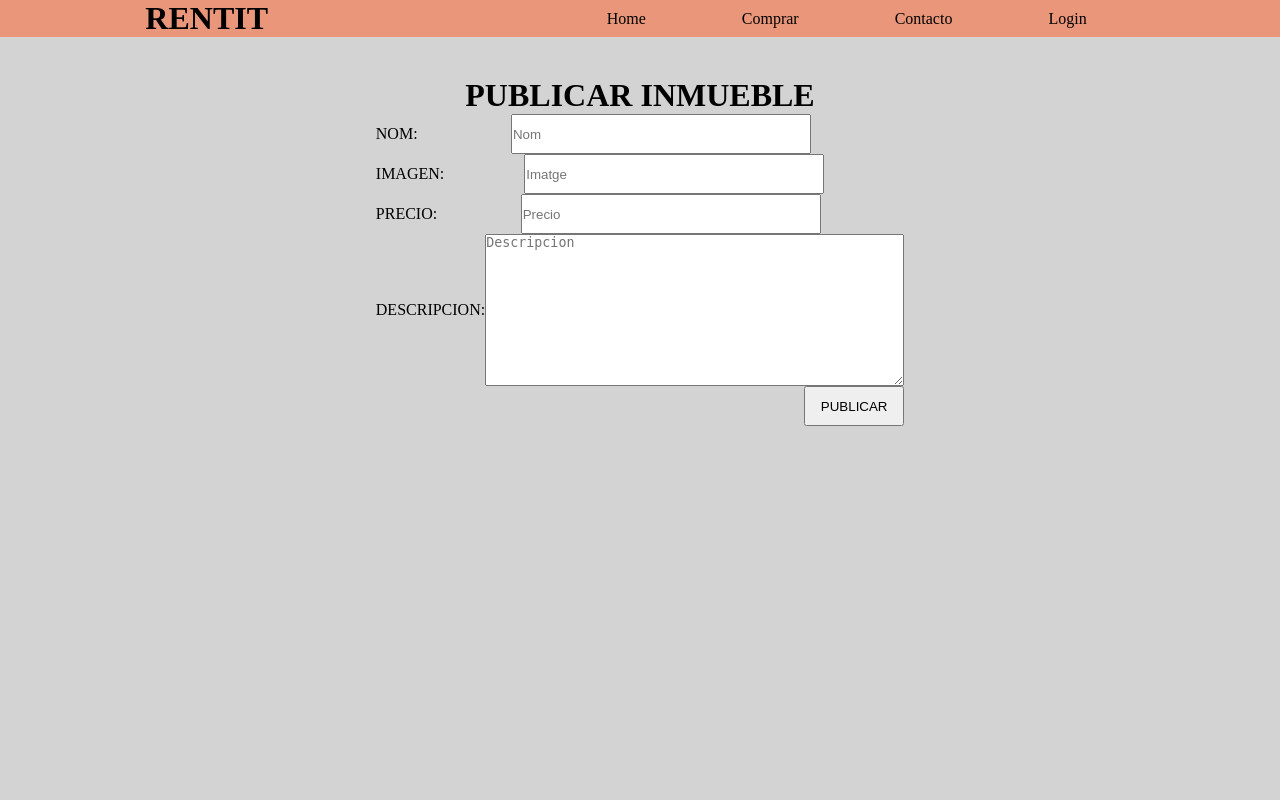
After one commit to KramPhoenix/Activitat4, a PHP site: page /templates/create.tpl.php in a window 1280 px wide. The commit adds this page. Run offline with PHP 8.4, Linux system fonts and the light colour scheme.

Commit message:
Funcionalidad de Publicacion de Inmuebles

```diff
--- a/src/Controllers/LoginController.php
+++ b/src/Controllers/LoginController.php
@@ -22,7 +22,7 @@ class LoginController extends Controller
 
   public function login(){
       if(isset($_POST)){
-          $params=[':usuario'=>$_POST['usuari'],
+          $params=[':usuario'=>$_POST['usuari'],null
               ':password'=>$_POST['contrasenya']];
           $sql='SELECT * FROM usuarios WHERE usuario="'.$_POST['usuari'].'" AND contrasenya="'.$_POST['contrasenya'].'"' ;
           $db=$this->getDB();
--- a/templates/buy.tpl.php
+++ b/templates/buy.tpl.php
@@ -13,6 +13,7 @@
             <a href="login"><li>Login</li></a>
         </ul>
     </header>
+    <a href="create"><button style="width: 250px; height: 50px">PUBLICAR</button></a><br><br>
     <div class="container-main">
             <?php foreach ($results as $result)
             {?>
--- /dev/null
+++ b/templates/create.tpl.php
@@ -0,0 +1,28 @@
+<html>
+<head>
+    <meta charset="utf-8">
+    <link rel="stylesheet" type="text/css" href="../public/css/style.css">
+</head>
+<body>
+<header>
+    <h1>RENTIT</h1>
+    <ul>
+        <a href="/"><li>Home</li></a>
+        <a href="buy"><li>Comprar</li></a>
+        <a href="contact"><li>Contacto</li></a>
+        <a href="login"><li>Login</li></a>
+    </ul>
+</header>
+<div class="container-main" style="display: flex; flex-direction: column; align-items: center;">
+    <h1 style="text-align: center">PUBLICAR INMUEBLE</h1>
+    <form method="POST" class="contact" action="/create/create">
+        <label for="nom">NOM: <input type="text" name="nom" placeholder="Nom"><br></label>
+        <label for="imagen">IMAGEN: <input type="text" name="imagen" placeholder="Imatge"><br></label>
+        <label for="precio">PRECIO: <input type="number" name="precio" placeholder="Precio"><br></label>
+        <label for="descripcion">DESCRIPCION: <textarea name="descripcion" rows="10" cols="50" placeholder="Descripcion"></textarea></label>
+        <input type="submit" name="submit" id="send" value="PUBLICAR">
+    </form>
+
+</div>
+</body>
+</html>
```
Also changed, not shown: src/Controllers/CreateController.php (added, +54 -0 lines).
